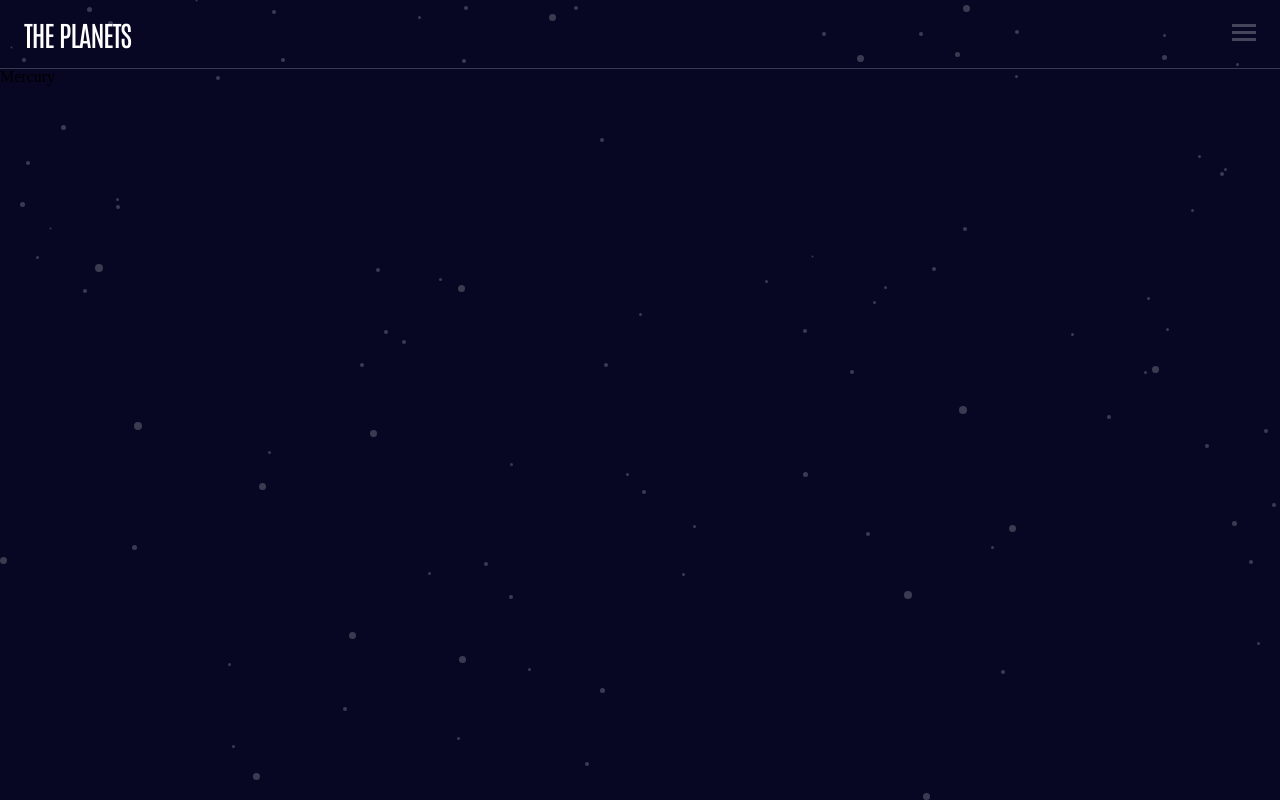
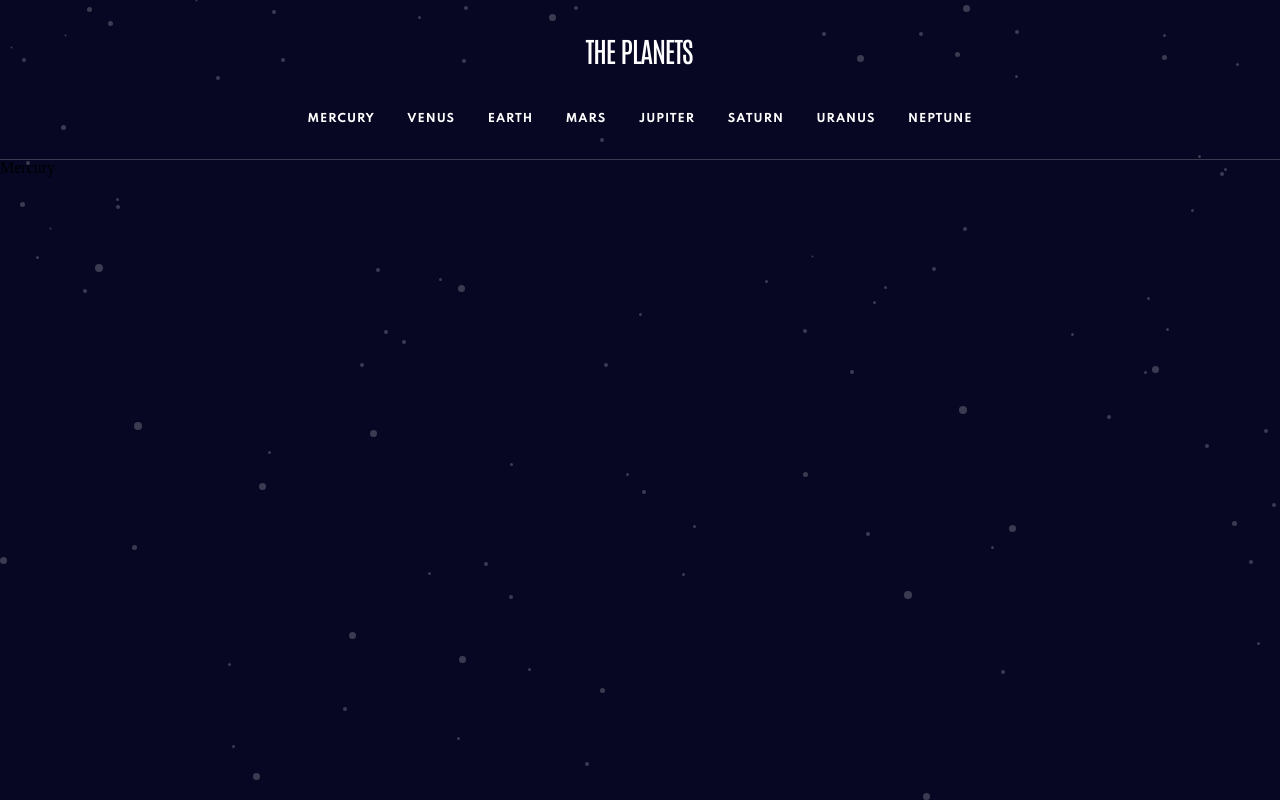
Before and after one commit to arfarobs/planets-fact-site, a React (Create React App) app: page / in a window 1280 px wide. Built offline with nearby package versions, Linux system fonts and the light colour scheme.

Commit message:
Header tablet styled

```diff
--- a/src/components/header/Header.css
+++ b/src/components/header/Header.css
@@ -124,3 +124,49 @@ h1 {
   right: 8px;
   top: 28.5px;
 }
+
+@media only screen and (min-width: 768px) {
+  header {
+    display: block;
+    width: 100%;
+  }
+
+  h1 {
+    margin: 32px auto 39px;
+    width: 109px;
+    padding: 0;
+  }
+
+  #planet-menu-btn, .planet-link-icon, .chevron {
+    display: none;
+  }
+
+  #planet-nav {
+    display: block;
+    opacity: 1;
+    position: relative;
+    padding: 0;
+    top: 0;
+    background: none;
+    width: 665px;
+    margin: 0 auto 27px;
+  }
+
+  #planet-nav ul {
+    display: flex;
+    justify-content: space-between;
+  }
+
+  .planet-link {
+    padding: 0;
+    border: none;
+    display: inline;
+    font-size: 11px;
+    line-height: 25px;
+    letter-spacing: 1px;
+    color: #FFFFFF;
+    cursor: pointer;
+  }
+
+
+}
```
